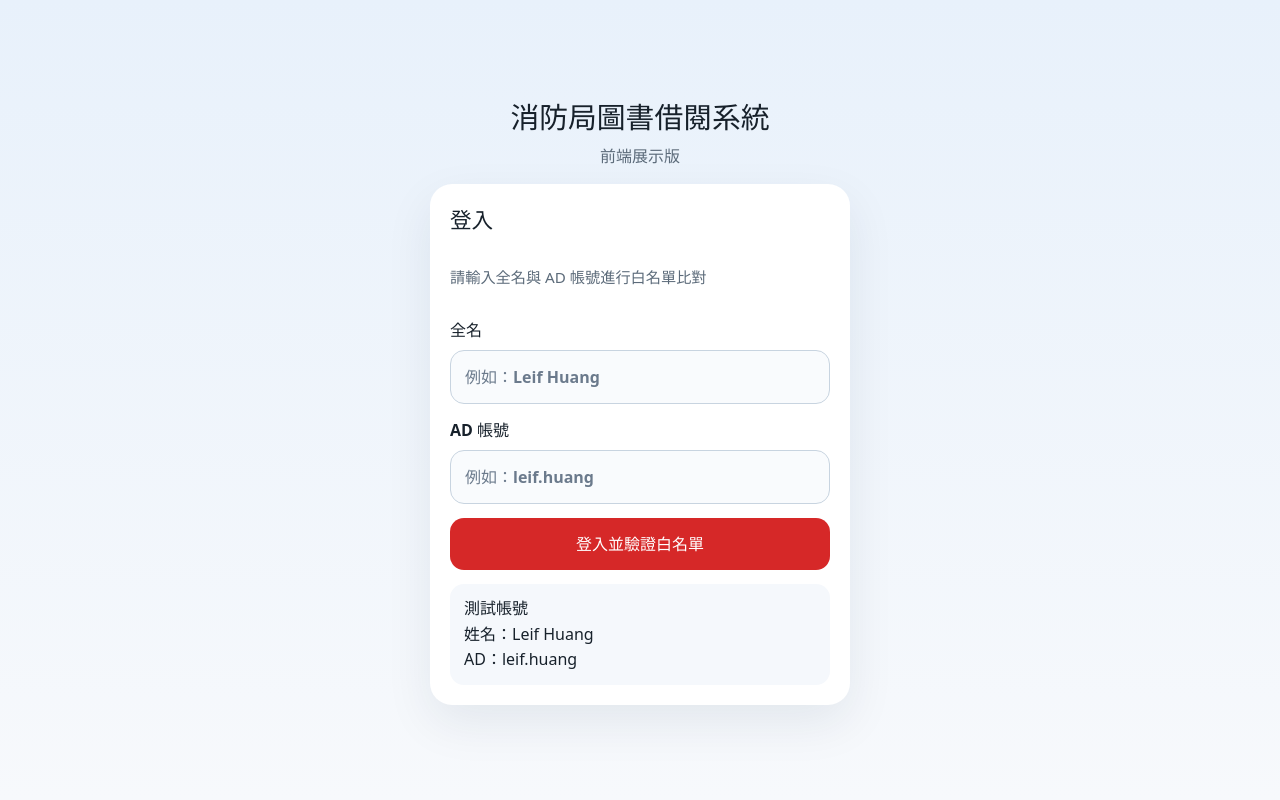
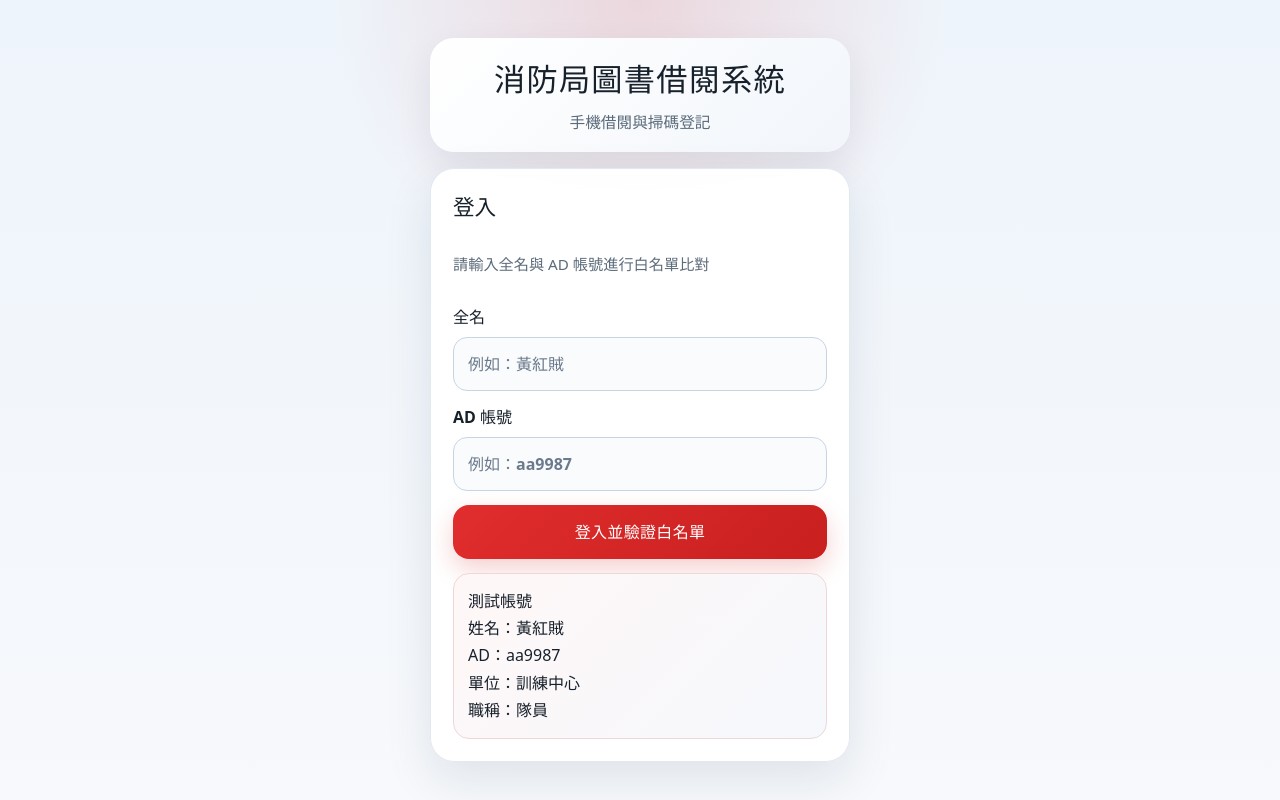
Before and after one commit to sorryxx18/fire-library-frontend, a React (Vite) app: page / in a window 1280 px wide. Built offline with nearby package versions, Linux system fonts and the light colour scheme.

Commit message:
feat: update demo content and polish frontend ui

```diff
--- a/src/App.css
+++ b/src/App.css
@@ -11,7 +11,9 @@
 body {
   margin: 0;
   min-width: 320px;
-  background: linear-gradient(180deg, #e8f1fb 0%, #f7f9fc 100%);
+  background:
+    radial-gradient(circle at top, rgba(214, 40, 40, 0.14), transparent 30%),
+    linear-gradient(180deg, #eef4fb 0%, #f7f9fc 100%);
 }
 
 button,
@@ -22,21 +24,25 @@ input {
 button {
   width: 100%;
   border: 0;
-  border-radius: 14px;
-  padding: 14px 16px;
-  background: #d62828;
+  border-radius: 16px;
+  padding: 15px 16px;
+  background: linear-gradient(135deg, #e12d2d, #c81f1f);
   color: #fff;
   font-weight: 700;
+  letter-spacing: 0.02em;
   cursor: pointer;
+  box-shadow: 0 10px 24px rgba(214, 40, 40, 0.22);
 }
 
 button.secondary {
-  background: #1d3557;
+  background: linear-gradient(135deg, #29456d, #1d3557);
+  box-shadow: 0 10px 24px rgba(29, 53, 87, 0.18);
 }
 
 button.ghost {
   background: #e9eef5;
   color: #1d3557;
+  box-shadow: none;
 }
 
 .app-shell {
@@ -50,29 +56,48 @@ button.ghost {
 .phone-frame {
   width: 100%;
   max-width: 420px;
+  position: relative;
+}
+
+.phone-frame::before {
+  content: '';
+  position: absolute;
+  inset: -10px;
+  background: linear-gradient(135deg, rgba(214, 40, 40, 0.1), rgba(29, 53, 87, 0.08));
+  border-radius: 28px;
+  z-index: -1;
+  filter: blur(10px);
 }
 
 .app-header {
   text-align: center;
   margin-bottom: 16px;
+  padding: 18px 16px;
+  border-radius: 24px;
+  background: linear-gradient(135deg, #ffffff, #f2f6fb);
+  box-shadow: 0 14px 36px rgba(18, 38, 63, 0.08);
 }
 
 .app-header h1 {
   margin: 0;
-  font-size: 1.8rem;
+  font-size: 1.95rem;
+  letter-spacing: 0.04em;
 }
 
 .app-header p {
-  margin: 6px 0 0;
+  margin: 8px 0 0;
   color: #5c6b7a;
+  font-size: 0.98rem;
 }
 
 .card {
-  background: #ffffff;
+  background: rgba(255, 255, 255, 0.96);
   color: #17212b;
-  border-radius: 22px;
-  padding: 20px;
-  box-shadow: 0 18px 48px rgba(18, 38, 63, 0.08);
+  border: 1px solid rgba(215, 224, 234, 0.7);
+  border-radius: 24px;
+  padding: 22px;
+  box-shadow: 0 18px 48px rgba(18, 38, 63, 0.1);
+  backdrop-filter: blur(8px);
   display: flex;
   flex-direction: column;
   gap: 14px;
@@ -181,11 +206,12 @@ input::placeholder {
 }
 
 .demo-box {
-  background: #f5f8fc;
+  background: linear-gradient(135deg, #fff7f7, #f5f8fc);
   color: #17212b;
-  border-radius: 14px;
-  padding: 12px 14px;
-  line-height: 1.6;
+  border: 1px solid #f0d6d6;
+  border-radius: 16px;
+  padding: 14px;
+  line-height: 1.7;
 }
 
 .info-grid {
@@ -195,8 +221,9 @@ input::placeholder {
 }
 
 .info-grid div {
-  background: #f7f9fc;
-  border-radius: 14px;
+  background: linear-gradient(135deg, #f8fbff, #f3f7fb);
+  border: 1px solid #e4ebf2;
+  border-radius: 16px;
   padding: 12px;
 }
 
@@ -227,11 +254,12 @@ input::placeholder {
 }
 
 .record-item {
-  background: #f7f9fc;
+  background: linear-gradient(135deg, #f8fbff, #f3f7fb);
   color: #17212b;
-  border-radius: 14px;
+  border: 1px solid #e4ebf2;
+  border-radius: 16px;
   padding: 14px;
-  line-height: 1.6;
+  line-height: 1.7;
 }
 
 .success-card {
--- a/src/App.jsx
+++ b/src/App.jsx
@@ -3,7 +3,7 @@ import { Html5Qrcode } from 'html5-qrcode'
 import './App.css'
 
 const whitelist = [
-  { ad: 'leif.huang', name: 'Leif Huang', dept: '消防局訓練科', title: '承辦人' },
+  { ad: 'aa9987', name: '黃紅賊', dept: '訓練中心', title: '隊員' },
   { ad: 'wang.fire', name: '王小明', dept: '消防局救災救護指揮中心', title: '隊員' },
 ]
 
@@ -150,7 +150,7 @@ function App() {
       <div className="phone-frame">
         <header className="app-header">
           <h1>消防局圖書借閱系統</h1>
-          <p>前端展示版</p>
+          <p>手機借閱與掃碼登記</p>
         </header>
 
         {step === 'login' && (
@@ -163,7 +163,7 @@ function App() {
                 <input
                   value={form.name}
                   onChange={(e) => setForm({ ...form, name: e.target.value })}
-                  placeholder="例如：Leif Huang"
+                  placeholder="例如：黃紅賊"
                 />
               </label>
               <label>
@@ -171,15 +171,17 @@ function App() {
                 <input
                   value={form.ad}
                   onChange={(e) => setForm({ ...form, ad: e.target.value })}
-                  placeholder="例如：leif.huang"
+                  placeholder="例如：aa9987"
                 />
               </label>
               <button type="submit">登入並驗證白名單</button>
             </form>
             <div className="demo-box">
               <strong>測試帳號</strong>
-              <div>姓名：Leif Huang</div>
-              <div>AD：leif.huang</div>
+              <div>姓名：黃紅賊</div>
+              <div>AD：aa9987</div>
+              <div>單位：訓練中心</div>
+              <div>職稱：隊員</div>
             </div>
             {error && <p className="error">{error}</p>}
           </section>
```
